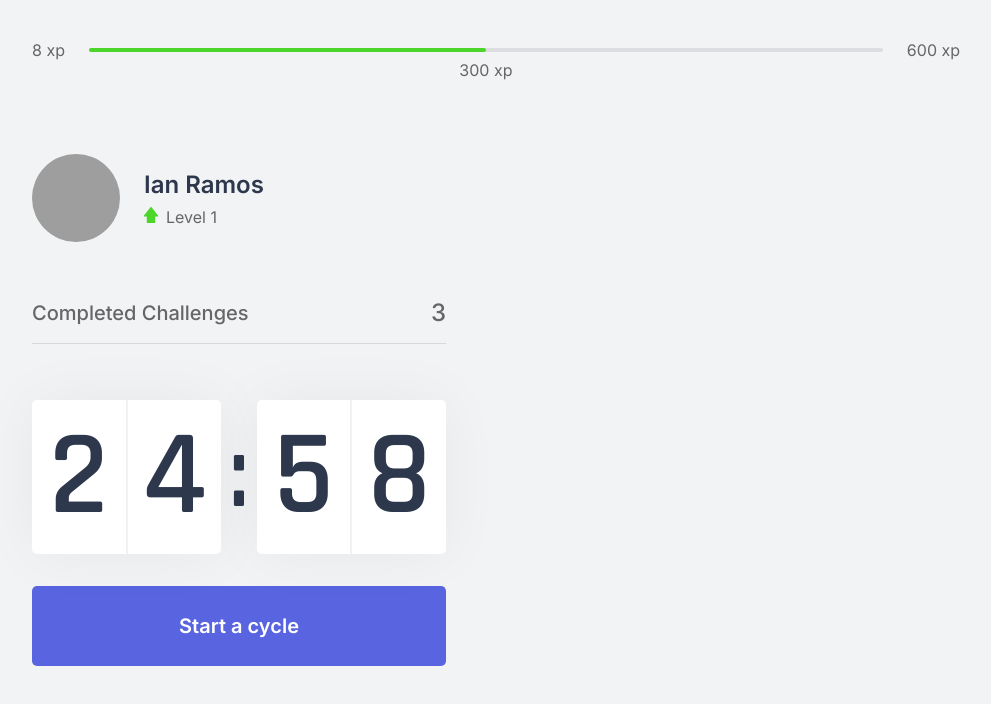
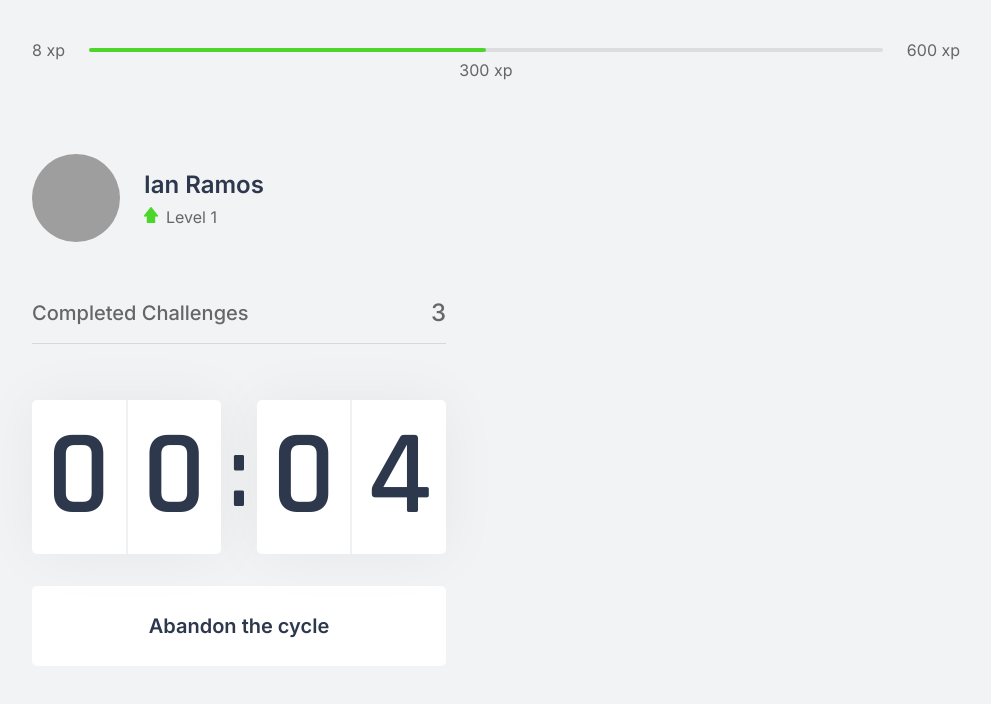
Before and after one commit to i-ramoss/Next-Level-Week-4-ReactJS, a Next.js app in the folder moveit-next/: page / in a window 1280 px wide. Both pictures are taken after a click on the button "Start a cycle". Shown: the top 704 px of the page, without its empty margins (144-1135 px from the left). Built offline with nearby package versions, Linux system fonts and the light colour scheme; grey boxes are pictures that could not be loaded.

Commit message:
feat: finish countdown component

```diff
--- a/moveit-next/src/components/Countdown.tsx
+++ b/moveit-next/src/components/Countdown.tsx
@@ -2,9 +2,13 @@
 
 import styles from '../styles/components/Countdown.module.css';
 
+let countdownTimeout: NodeJS.Timeout;
+
 export function Countdown() {
-  const [time, setTime] = useState(25 * 60);
-  const [active, setActive] = useState(false);
+  const [time, setTime] = useState(0.1 * 60);
+  const [isActive, setIsActive] = useState(false);
+
+  const [hasFinished, setHasFinished] = useState(false);
 
   const minutes = Math.floor(time / 60);
   const seconds = time % 60;
@@ -13,15 +17,28 @@
   const [secondLeft, secondRight] = String(seconds).padStart(2, '0').split('');
 
   function startCountdown() {
-    setActive(true);
+    setIsActive(true);
+  }
+
+  function resetCountdown() {
+    clearTimeout(countdownTimeout);
+
+    setIsActive(false);
+    setTime(0.1 * 60);
   }
 
   useEffect(() => {
-    if (active && time > 0)
-      setTimeout(() => {
+    if (isActive && time > 0) {
+      countdownTimeout = setTimeout(() => {
         setTime(time - 1);
       }, 1000)
-  }, [active, time])
+    }
+
+    else if (isActive && time === 0) {
+      setHasFinished(true);
+      setIsActive(false);
+    }
+  }, [isActive, time])
 
   return (
     <div>
@@ -39,6 +56,24 @@
         </div>
       </div>
 
+      { hasFinished ? (
+        <button
+          disabled
+          className={styles.countdownButton}
+        >
+          Cycle closed
+        </button>
+      ) : (
+        <>
+          { isActive ? (
+            <button
+              type="button"
+              className={`${styles.countdownButton} ${styles.countdownButtonActive}`}
+              onClick={resetCountdown}
+            >
+              Abandon the cycle
+            </button>
+          ) : (
             <button
               type="button"
               className={styles.countdownButton}
@@ -46,6 +81,9 @@
             >
               Start a cycle
             </button>
+          )}
+        </>
+      )}
     </div>
   );
 }
--- a/moveit-next/src/styles/components/Countdown.module.css
+++ b/moveit-next/src/styles/components/Countdown.module.css
@@ -59,6 +59,22 @@
   transition: background-color 0.3s;
 }
 
-.countdownButton:hover {
+.countdownButton:not(:disabled):hover {
   background: var(--blue-dark);
 }
+
+.countdownButtonActive {
+  background: var(--white);
+  color: var(--title)
+}
+
+.countdownButtonActive:not(:disabled):hover {
+  background: var(--red);
+  color: var(--white);
+}
+
+.countdownButton:disabled {
+  background: var(--white);
+  color: var(--text);
+  cursor: not-allowed;
+}
```
Lines whose indentation alone changed are shown as unchanged.
